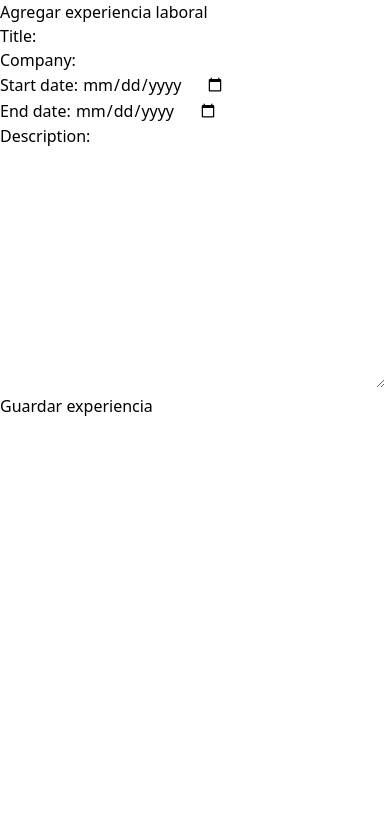
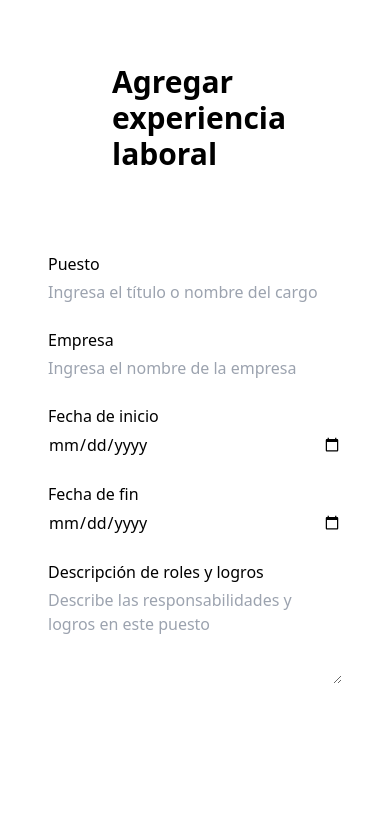
Before and after one commit to Rony7v7/Flowlance, a Django app: page /profile/add_experience/ in a window 390 px wide. Shown: the top 827 px of the page. Run offline with Django 5.2, Linux system fonts and the light colour scheme; the visitor is signed in with stand-in values (Sample User, id 1); some libraries are stand-ins or nearby versions.

Commit message:
Refactor: Update Work Experience and Skills Creation Forms
Update the attributes of the date and description fields in the Work Experience form.
Add CSS styles and classes to the date, description, title, and company fields in the Work Experience form.
Add validation to ensure the end date is not earlier than the start date in the Work Experience form.
Update styles and CSS classes in the Skills selection form.
Add CSS styles and classes to the custom skills addition form.
Update labels and styles in both the Work Experience and Skills selection forms.

```diff
--- a/src/freelancer_profile_creation/forms.py
+++ b/src/freelancer_profile_creation/forms.py
@@ -30,9 +30,22 @@
         model = WorkExperience
         fields = ['title', 'company', 'start_date', 'end_date', 'description']
         widgets = {
-            'start_date': forms.DateInput(attrs={'type': 'date'}),
-            'end_date': forms.DateInput(attrs={'type': 'date'}),
+            'start_date': forms.DateInput(attrs={'type': 'date', 'class': 'form-control'}),
+            'end_date': forms.DateInput(attrs={'type': 'date', 'class': 'form-control'}),
+            'description': forms.Textarea(attrs={'class': 'form-control', 'rows': 4}),
+            'title': forms.TextInput(attrs={'class': 'form-control'}),
+            'company': forms.TextInput(attrs={'class': 'form-control'}),
         }
+
+    def clean(self):
+        cleaned_data = super().clean()
+        start_date = cleaned_data.get("start_date")
+        end_date = cleaned_data.get("end_date")
+
+        if end_date and start_date and end_date < start_date:
+            raise forms.ValidationError("La fecha de fin no puede ser anterior a la fecha de inicio.")
+
+        return cleaned_data
 
 
 class CurriculumVitaeForm(forms.ModelForm):
--- a/src/templates/freelancer_profile_creation/add_experience.html
+++ b/src/templates/freelancer_profile_creation/add_experience.html
@@ -1,10 +1,51 @@
 {% extends "base.html" %}
 
 {% block content %}
-    <h1>Agregar experiencia laboral</h1>
-    <form method="POST">
-        {% csrf_token %}
-        {{ form.as_p }}
-        <button type="submit">Guardar experiencia</button>
-    </form>
+
+<div class="pt-16 pb-10 px-4 sm:px-6 lg:px-8 bg-bg_white">
+
+    <div class="max-w-7xl mx-auto mb-6 ml-24">
+        <h1 class="text-3xl font-bold text-primary_black text-left">Agregar experiencia laboral</h1>
+    </div>
+
+    <div class="max-w-2xl mx-auto bg-bg_white p-8 rounded-md">
+        <form method="POST" class="space-y-6">
+            {% csrf_token %}
+
+            <div>
+                <label class="block text-primary_black font-medium" for="title">Puesto</label>
+                <input type="text" name="title" id="title" class="mt-1 block w-full rounded-md border-gray-300 focus:ring-primary_medium focus:border-primary_medium" placeholder="Ingresa el título o nombre del cargo" required>
+            </div>
+
+            <div>
+                <label class="block text-primary_black font-medium" for="company">Empresa</label>
+                <input type="text" name="company" id="company" class="mt-1 block w-full rounded-md border-gray-300 focus:ring-primary_medium focus:border-primary_medium" placeholder="Ingresa el nombre de la empresa" required>
+            </div>
+
+            <div class="grid grid-cols-1 sm:grid-cols-2 gap-6">
+                <div>
+                    <label class="block text-primary_black font-medium" for="start_date">Fecha de inicio</label>
+                    <input type="date" name="start_date" id="start_date" class="mt-1 block w-full rounded-md border-gray-300 focus:ring-primary_medium focus:border-primary_medium" required>
+                </div>
+
+                <div>
+                    <label class="block text-primary_black font-medium" for="end_date">Fecha de fin</label>
+                    <input type="date" name="end_date" id="end_date" class="mt-1 block w-full rounded-md border-gray-300 focus:ring-primary_medium focus:border-primary_medium">
+                </div>
+            </div>
+
+            <div>
+                <label class="block text-primary_black font-medium" for="description">Descripción de roles y logros</label>
+                <textarea name="description" id="description" rows="4" class="mt-1 block w-full rounded-md border-gray-300 focus:ring-primary_medium focus:border-primary_medium" placeholder="Describe las responsabilidades y logros en este puesto" required></textarea>
+            </div>
+
+            <div class="flex justify-center">
+                <button type="submit" class="bg-primary_dark text-white font-bold py-3 px-6 rounded-md hover:bg-primary_black focus:outline-none focus:ring-2 focus:ring-offset-2 focus:ring-primary_dark">
+                    Guardar experiencia
+                </button>
+            </div>
+        </form>
+    </div>
+</div>
+
 {% endblock %}
```
Also changed, not shown: src/templates/freelancer_profile_creation/add_skills.html (+24 -13 lines), src/media/courses/ss_cPo2Ik2.png (deleted), src/media/courses/ss_roCMzdO.png (deleted), 2 other files.
